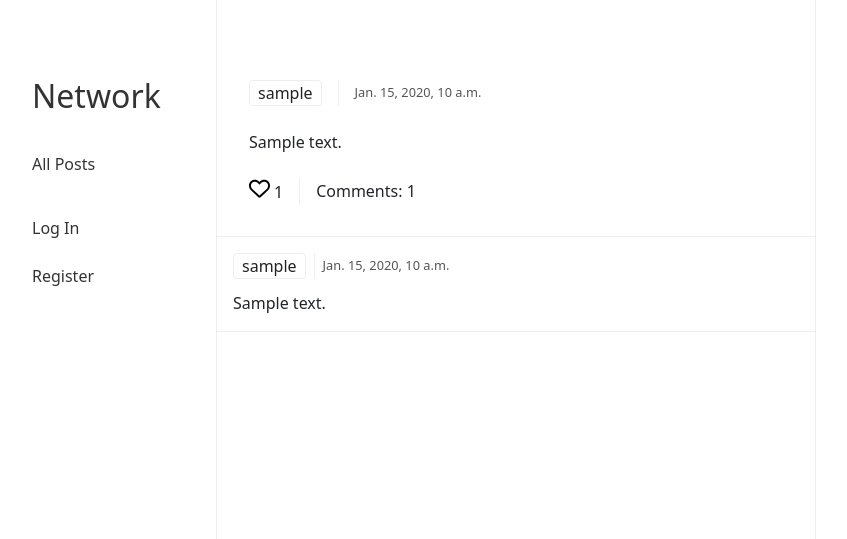
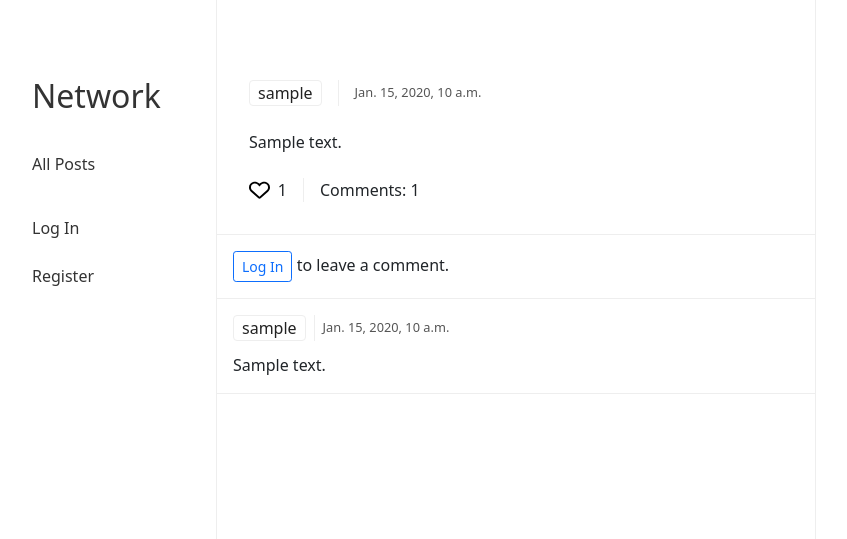
Before and after one commit to kftlfd/snetwork, a Django app: page /post/1 in a window 1280 px wide. Shown: the top 539 px of the page, without its empty margins (224-1071 px from the left). Run offline with Django 3.2, Linux system fonts and the light colour scheme; tables that the repository leaves empty hold one stand-in row (values such as "Sample post").

Commit message:
improved styling

```diff
--- a/network/templates/network/layout.html
+++ b/network/templates/network/layout.html
@@ -4,6 +4,7 @@
 <html lang="en">
 
 <head>
+  <meta name="viewport" content="width=device-width, initial-scale=1.0">
   <title>{% block title %}Social Network{% endblock %}</title>
 
   <!-- Bootstrap 5 -->
@@ -17,26 +18,21 @@
 <body>
 
   <nav class="nav">
-
     <div class="header navbar-light">
       <button class="navbar-toggler" type="button" data-bs-toggle="offcanvas" data-bs-target="#nav-sidebar" aria-controls="nav-sidebar">
         <span class="navbar-toggler-icon" data-bs-target="#nav-sidebar"></span>
       </button>
     </div>
-
     <div class="offcanvas offcanvas-start sidebar" id="nav-sidebar">
       <div class="header">
         <button type="button" class="btn-close text-reset" data-bs-dismiss="offcanvas" aria-label="Close"></button>
       </div>
-
       <a class="navbar-brand" href="#">Network</a>
-
       <ul class="navbar-nav">
         <li class="nav-item">
           <a class="nav-link" href="{% url 'index' %}">All Posts</a>
         </li>
       </ul>
-
       <ul class="navbar-nav">
         {% if user.is_authenticated %}
         <li class="nav-item">
@@ -60,7 +56,6 @@
         </li>
         {% endif %}
       </ul>
-
     </div>
   </nav>
 
--- a/network/templates/network/likebtn.html
+++ b/network/templates/network/likebtn.html
@@ -11,7 +11,7 @@
     <span data-like-count="{{post.id}}">{{ post.post_reactions.count }}</span>
   </form>
 {% else %}
-  <form action="{% url 'login' %}" method="GET">
+  <form class="likes" action="{% url 'login' %}" method="GET">
     <button class="like-btn" type="submit"></button>
     <span>{{ post.post_reactions.count }}</span>
   </form>
--- a/network/templates/network/post-page.html
+++ b/network/templates/network/post-page.html
@@ -4,7 +4,7 @@
 {% block body %}
 {% if post %}
 
-<div class="post page">
+<div class="post">
 
   <div class="header">
     <a class="user" href="{% url 'user_view' post.user.id %}">{{ post.user }}</a>
@@ -45,6 +45,11 @@
   <textarea class="form-control mb-1" type="text" name="content"></textarea>
   <button class="btn btn-sm btn-primary" type="submit">Add comment</button>
 </form>
+{% else %}
+<form class="comment-form" action="{% url 'login' %}" method="GET">
+  <button class="btn btn-sm btn-outline-primary" type="submit">Log In</button>
+  <span>to leave a comment.</span>
+</form>
 {% endif %}
 
 <div data-comments>
```
